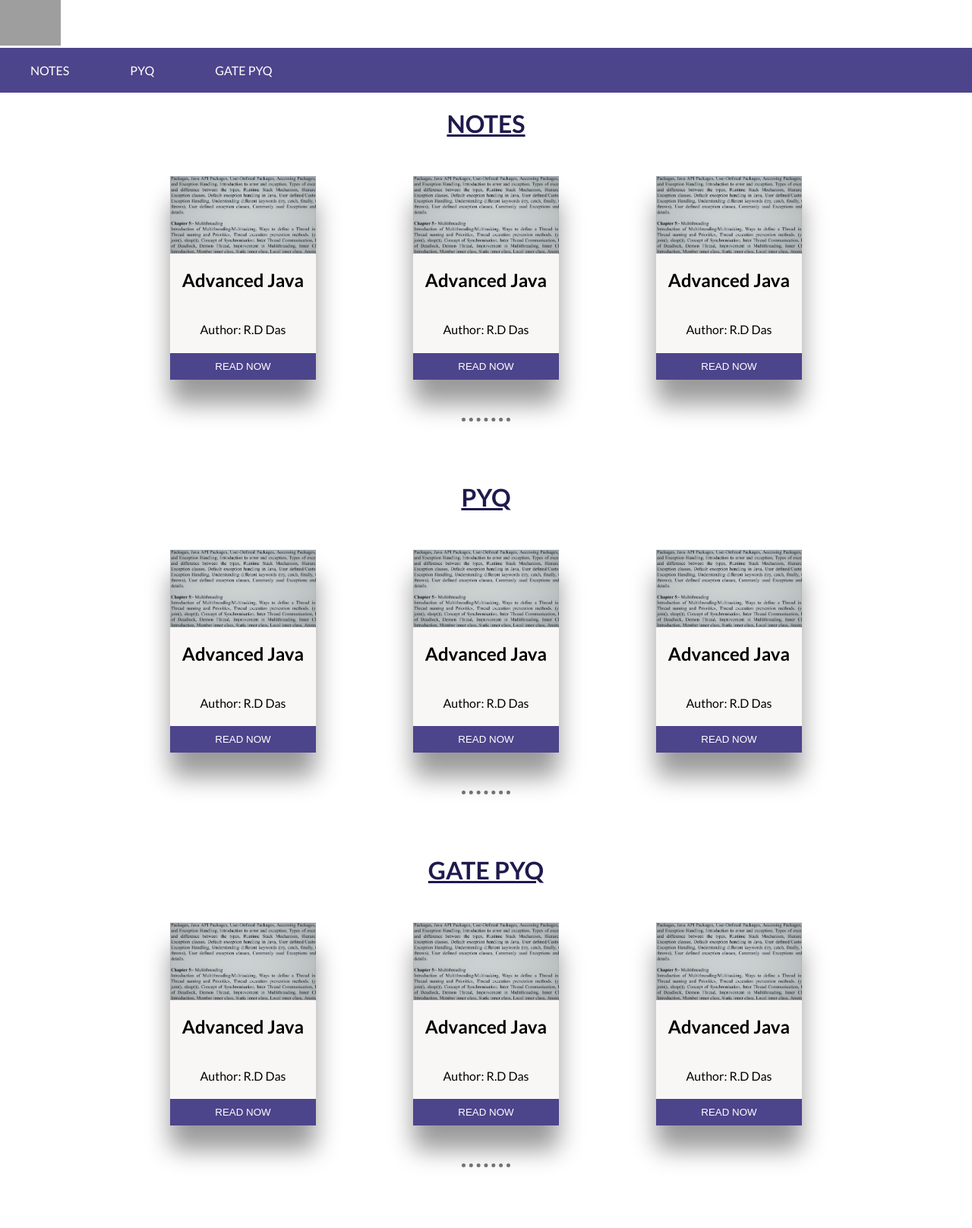
After one commit to EdFlix5/Ed-Flix, a Django app: template templates/subjectDetails.html in a window 1280 px wide. The commit adds this page. Shown: the whole page at 76% size. Run offline with Django 3.2, Linux system fonts and the light colour scheme; the template is opened without the code that fills it, so the values that code supplies are empty; grey boxes are pictures that could not be loaded.

Commit message:
Add subjectDetails page

```diff
--- /dev/null
+++ b/static/css/subjectDetails.css
@@ -0,0 +1,163 @@
+body {
+  margin: 0;
+  padding: 0;
+  font-family: "Lato", sans-serif;
+}
+
+.nav-logo {
+  height: 60px;
+  /* margin: -10px; */
+}
+
+h4 {
+  font-weight: 400;
+}
+
+@media screen and (max-width: 576px) {
+  .nav-logo {
+    height: 50px;
+    margin-left: 0;
+  }
+}
+
+li {
+  list-style: none;
+  cursor: pointer;
+  transition: all 0.3s ease-in-out;
+}
+
+li a {
+  display: inline-block;
+  margin: 0 40px;
+  padding: 20px 0;
+  text-decoration: none;
+  color: #fff;
+  transition: all 0.3s ease-in-out;
+}
+
+li:hover {
+  background-color: #1f1a4d;
+}
+
+li a:hover {
+  transform: scale(1.1) rotate(2.5deg);
+}
+
+.active {
+  background-color: #1f1a4d;
+}
+
+ul {
+  padding: 0;
+  margin: 0;
+  display: flex;
+  background-color: #4c458b;
+}
+
+.notes {
+  text-align: center;
+  color: #1f1a4d;
+  text-decoration: underline;
+}
+
+.btn {
+  background-color: #4c458b;
+  border-color: #4c458b;
+  transition: all 0.5s ease-in-out;
+  padding: 10px 20px;
+  /* border-radius: 5px; */
+  color: #fff;
+  border: none;
+}
+
+.btn:hover,
+.btn:focus,
+.btn:active {
+  background-color: #1f1a4d;
+  cursor: pointer;
+}
+
+.homes {
+  display: flex;
+  margin: 50px 30px;
+  justify-content: space-around;
+  width: 75%;
+  margin-left: auto;
+  margin-right: auto;
+}
+
+@media (max-width: 900px) {
+  .homes {
+    display: flex;
+    flex-direction: column;
+    /* grid-gap: 250px; */
+    justify-content: space-around;
+  }
+}
+
+@media (max-width: 600px) {
+  .homes {
+    grid-template-columns: 1fr;
+    /* grid-gap: 250px; */
+  }
+}
+
+.homes .home {
+  background-color: #f9f7f6;
+  display: flex;
+  flex-direction: column;
+  align-items: center;
+  justify-content: space-around;
+  border-radius: 10px;
+  flex: 0.2;
+  box-shadow: 0 2rem 2rem rgba(0, 0, 0, 0.4);
+  transition: all 0.3s ease-in-out;
+}
+
+.home:hover {
+  transform: translateY(-8px);
+}
+
+.home__name {
+  display: flex;
+  flex-direction: column;
+  justify-content: space-evenly;
+  align-items: center;
+  flex: 0.3;
+}
+
+.home img {
+  height: 200px;
+  width: 100%;
+  object-fit: contain;
+  display: inline;
+  flex: 0.5;
+}
+
+button {
+  width: 100%;
+  flex: 0.2;
+}
+
+.sub-link {
+  color: #fff;
+  width: 100%;
+  text-decoration: none;
+}
+
+hr {
+  border-style: dotted;
+  border-width: 5px 0 0 0;
+  color: #777;
+  width: 5%;
+  margin-bottom: 80px;
+}
+
+@media (max-width: 600px) {
+  .home {
+    margin-bottom: 50px;
+    width: 70%;
+    margin-left: auto;
+    margin-right: auto;
+  }
+}
--- /dev/null
+++ b/templates/subjectDetails.html
@@ -0,0 +1,141 @@
+<!DOCTYPE html>
+<html lang="en">
+  <head>
+    <meta charset="UTF-8" />
+    <meta name="viewport" content="width=device-width, initial-scale=1.0" />
+    <link
+      href="https://fonts.googleapis.com/css?family=Lato:100,300,400,700,900"
+      rel="stylesheet"
+    />
+    <link rel="stylesheet" href="css/subjectDetails.css" />
+    <script src="js/subjectDetails.js" defer></script>
+    <title>Subject-Details</title>
+  </head>
+  <body>
+    <header class="header-fixed">
+      <a class="navbar-brand" href="#"
+        ><img class="nav-logo" src="images/logo_blue.svg"
+      /></a>
+    </header>
+    <nav class="navbar">
+      <ul class="navbar-list">
+        <li class="navbar-item"><a href="#">NOTES</a></li>
+        <li class="navbar-item"><a href="#pyq-section">PYQ</a></li>
+        <li class="navbar-item"><a href="#gate-section">GATE PYQ</a></li>
+      </ul>
+    </nav>
+
+    <div class="notes"><h1>NOTES</h1></div>
+
+    <section id="notes-section">
+      <div class="homes">
+        <div class="home">
+          <img src="images/sample-sub.png" alt="sample1" class="home__img" />
+          <div class="home__name">
+            <h2>Advanced Java</h2>
+            <h4>Author: R.D Das</h4>
+          </div>
+
+          <a class="sub-link" href="images/Java Module-2.pdf" target="_blank"
+            ><button class="btn">READ NOW</button></a
+          >
+        </div>
+        <div class="home">
+          <img src="images/sample-sub.png" alt="sample1" class="home__img" />
+          <div class="home__name">
+            <h2>Advanced Java</h2>
+            <h4>Author: R.D Das</h4>
+          </div>
+          <a class="sub-link" href="images/Java Module-2.pdf" target="_blank"
+            ><button class="btn">READ NOW</button></a
+          >
+        </div>
+        <div class="home">
+          <img src="images/sample-sub.png" alt="sample1" class="home__img" />
+          <div class="home__name">
+            <h2>Advanced Java</h2>
+            <h4>Author: R.D Das</h4>
+          </div>
+          <a class="sub-link" href="images/Java Module-2.pdf" target="_blank"
+            ><button class="btn">READ NOW</button></a
+          >
+        </div>
+      </div>
+    </section>
+    <hr />
+    <div class="notes"><h1>PYQ</h1></div>
+
+    <section id="pyq-section">
+      <div class="homes">
+        <div class="home">
+          <img src="images/sample-sub.png" alt="sample1" class="home__img" />
+          <div class="home__name">
+            <h2>Advanced Java</h2>
+            <h4>Author: R.D Das</h4>
+          </div>
+          <a class="sub-link" href="images/Java Module-2.pdf" target="_blank"
+            ><button class="btn">READ NOW</button></a
+          >
+        </div>
+        <div class="home">
+          <img src="images/sample-sub.png" alt="sample1" class="home__img" />
+          <div class="home__name">
+            <h2>Advanced Java</h2>
+            <h4>Author: R.D Das</h4>
+          </div>
+          <a class="sub-link" href="images/Java Module-2.pdf" target="_blank"
+            ><button class="btn">READ NOW</button></a
+          >
+        </div>
+        <div class="home">
+          <img src="images/sample-sub.png" alt="sample1" class="home__img" />
+          <div class="home__name">
+            <h2>Advanced Java</h2>
+            <h4>Author: R.D Das</h4>
+          </div>
+          <a class="sub-link" href="images/Java Module-2.pdf" target="_blank"
+            ><button class="btn">READ NOW</button></a
+          >
+        </div>
+      </div>
+    </section>
+    <hr />
+    <div class="notes"><h1>GATE PYQ</h1></div>
+
+    <section id="gate-section">
+      <div class="homes">
+        <div class="home">
+          <img src="images/sample-sub.png" alt="sample1" class="home__img" />
+          <div class="home__name">
+            <h2>Advanced Java</h2>
+            <h4>Author: R.D Das</h4>
+          </div>
+          <a class="sub-link" href="images/Java Module-2.pdf" target="_blank"
+            ><button class="btn">READ NOW</button></a
+          >
+        </div>
+        <div class="home">
+          <img src="images/sample-sub.png" alt="sample1" class="home__img" />
+          <div class="home__name">
+            <h2>Advanced Java</h2>
+            <h4>Author: R.D Das</h4>
+          </div>
+          <a class="sub-link" href="images/Java Module-2.pdf" target="_blank"
+            ><button class="btn">READ NOW</button></a
+          >
+        </div>
+        <div class="home">
+          <img src="images/sample-sub.png" alt="sample1" class="home__img" />
+          <div class="home__name">
+            <h2>Advanced Java</h2>
+            <h4>Author: R.D Das</h4>
+          </div>
+          <a class="sub-link" href="images/Java Module-2.pdf" target="_blank"
+            ><button class="btn">READ NOW</button></a
+          >
+        </div>
+      </div>
+    </section>
+    <hr />
+  </body>
+</html>
```
Also changed, not shown: templates/index.html (+53 -1 lines), static/assets/images/sample-sub.png (added), 1 other file.
